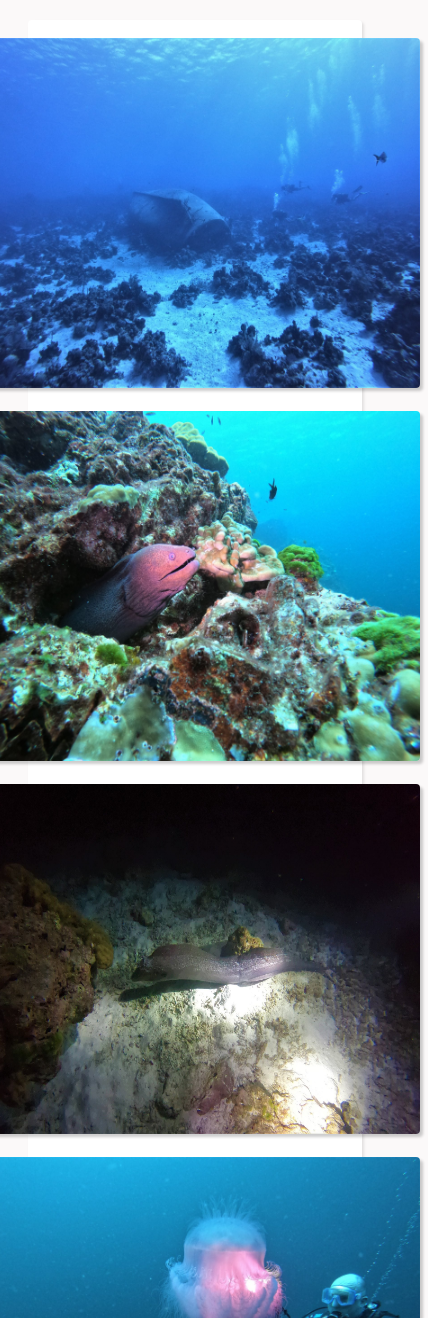
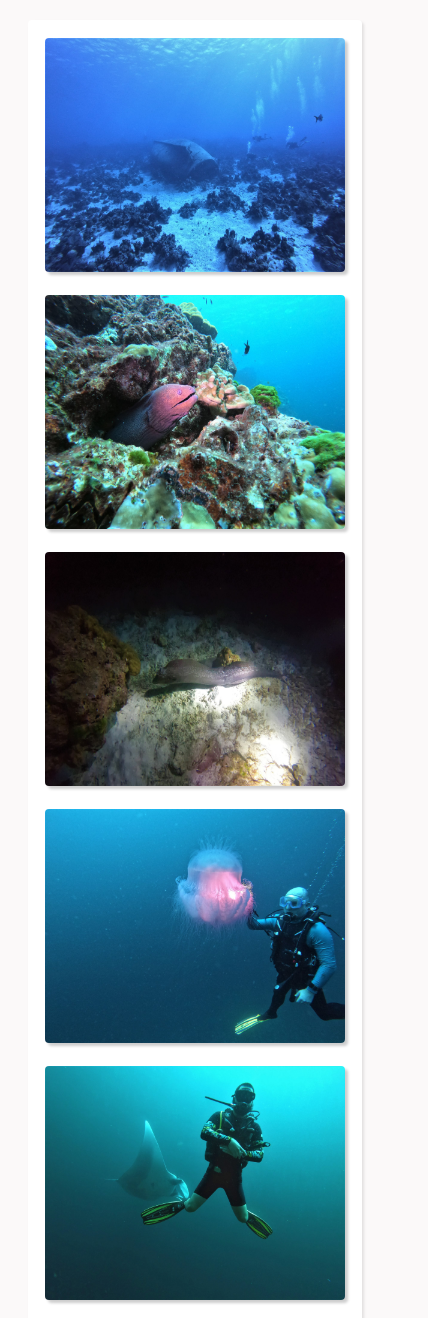
Before and after one commit to k0sa7a/profile, a plain HTML site: page scuba.html in a window 390 px wide. Shown: the top 1318 px of the page, 428 px wide, since content can reach past the window. Drawn offline with nearby package versions, Linux system fonts and the light colour scheme.

Commit message:
Added resizing option for photos on smaller screens

```diff
--- a/scuba.html
+++ b/scuba.html
@@ -11,11 +11,11 @@
 <body>
   <!--<div class="container">-->
     <div class="card-white image-gallery">
-     <div><a href="/profile/images/1.jpg"><img src="/profile/images/1.jpg" class="gallery-pic" alt="scuba diver and manta"></a></div>
-     <div><a href="/profile/images/2.jpg"><img src="/profile/images/2.jpg" class="gallery-pic" alt="scuba diver and manta"></a></div>
-     <div><a href="/profile/images/3.jpg"><img src="/profile/images/3.jpg" class="gallery-pic" alt="scuba diver and manta"></a></div>
-     <div><a href="/profile/images/4.jpg"><img src="/profile/images/4.jpg" class="gallery-pic" alt="scuba diver and manta"></a></div>
-     <div><a href="/profile/images/5.jpg"><img src="/profile/images/5.jpg" class="gallery-pic" alt="scuba diver and manta"></a></div>
+     <div><a href="/profile/images/1.jpg"><img src="images/1.jpg" class="gallery-pic" alt="scuba diver and manta"></a></div>
+     <div><a href="/profile/images/2.jpg"><img src="images/2.jpg" class="gallery-pic" alt="scuba diver and manta"></a></div>
+     <div><a href="/profile/images/3.jpg"><img src="images/3.jpg" class="gallery-pic" alt="scuba diver and manta"></a></div>
+     <div><a href="/profile/images/4.jpg"><img src="images/4.jpg" class="gallery-pic" alt="scuba diver and manta"></a></div>
+     <div><a href="/profile/images/5.jpg"><img src="images/5.jpg" class="gallery-pic" alt="scuba diver and manta"></a></div>
     </div>
     <div class="card-white footer-white">
       <h2>Follow me</h2>
--- a/style.css
+++ b/style.css
@@ -96,6 +96,7 @@ color: rgb(145, 100, 181)
   margin: 8px;
   border-radius: 4px;
   box-shadow: 3px 3px 3px rgba(0, 0, 0, 0.2);
+  aspect-ratio: 16/9;
 }
 .image-gallery {
   flex-wrap: wrap;
@@ -124,3 +125,11 @@ color: rgb(145, 100, 181)
     width: 300px;
   }
 }
+
+@media (max-width: 540px) {
+  /* For a screen < 540px, this CSS will be read */
+  .gallery-pic {
+    width: 300px;
+    height: 234px;
+  }
+}
```
